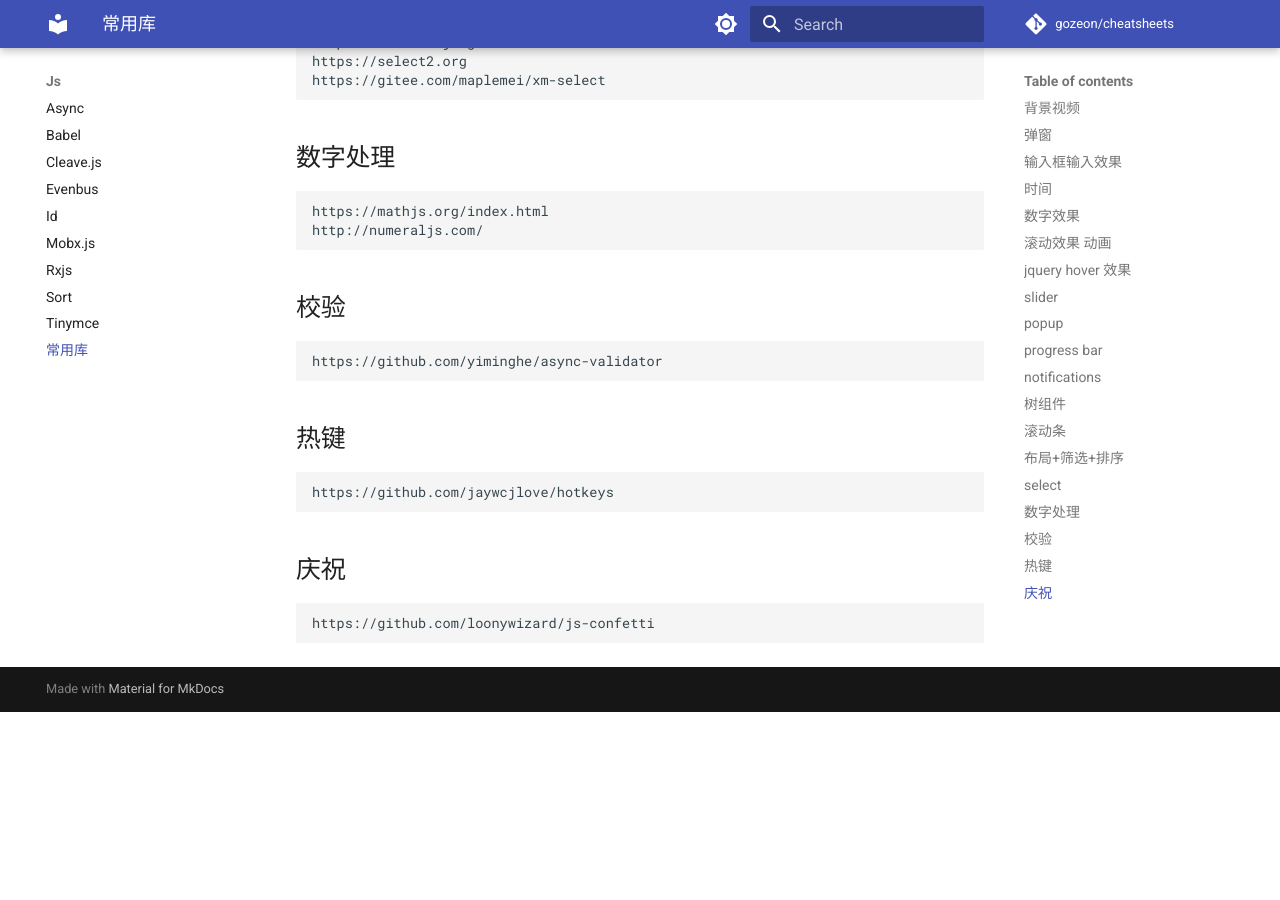
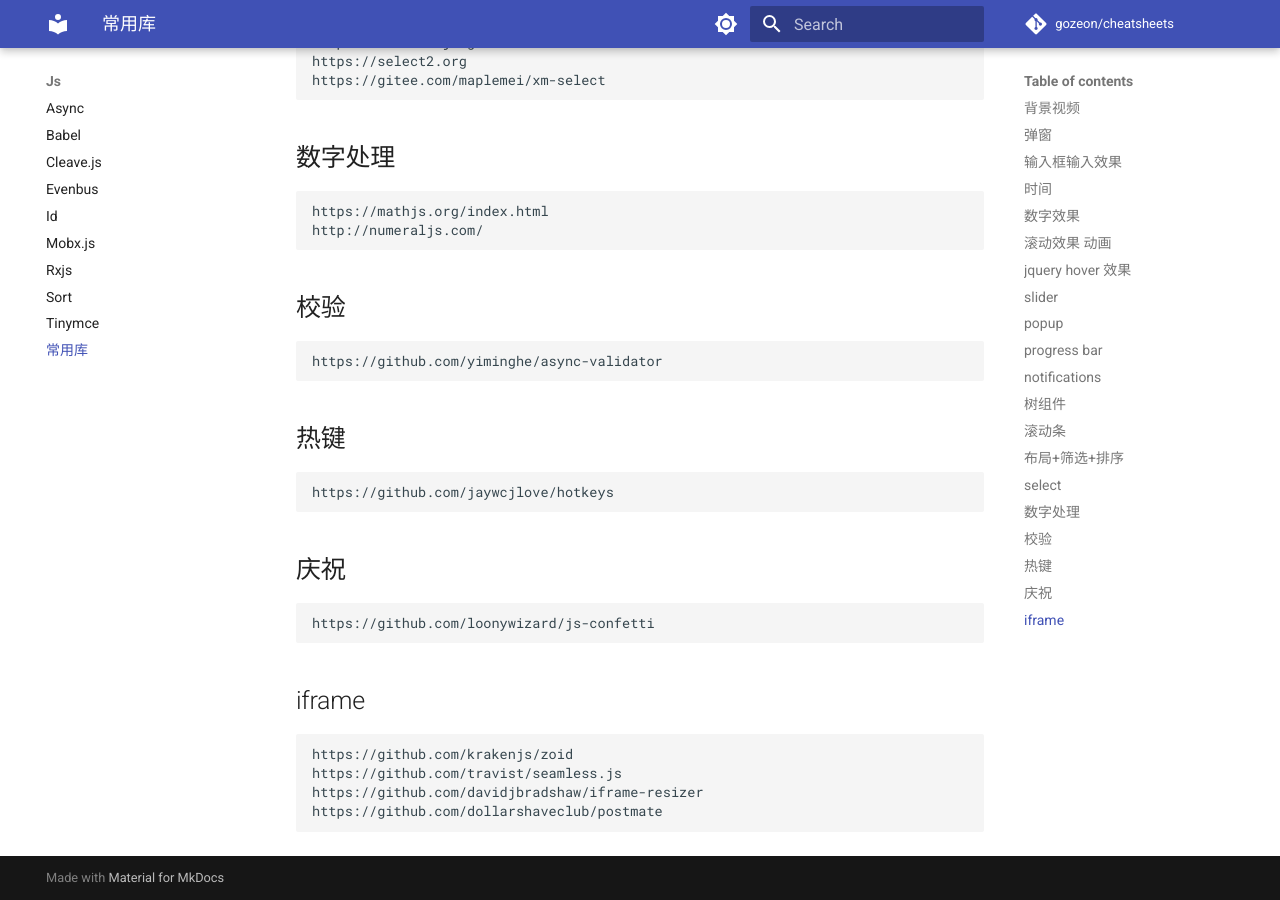
Before and after one commit to gozeon/cheatsheets, an MkDocs documentation site: the page built from docs/js/常用库.md, in a window 1280 px wide and 900 px high, scrolled down 2167 px. Built offline with MkDocs 1.6.1 and Material for MkDocs 9.7.7, drawn with Linux system fonts in a browser that asks for light colours; comment, search, counter and statistics services are not loaded; before the commit the page ends 2879 px from its top, so only the background shows below that.

Commit message:
Update 常用库.md

```diff
--- a/docs/js/常用库.md
+++ b/docs/js/常用库.md
@@ -82,3 +82,9 @@
 ## 庆祝
 
     https://github.com/loonywizard/js-confetti
+
+## iframe
+    https://github.com/krakenjs/zoid
+    https://github.com/travist/seamless.js
+    https://github.com/davidjbradshaw/iframe-resizer
+    https://github.com/dollarshaveclub/postmate
```
